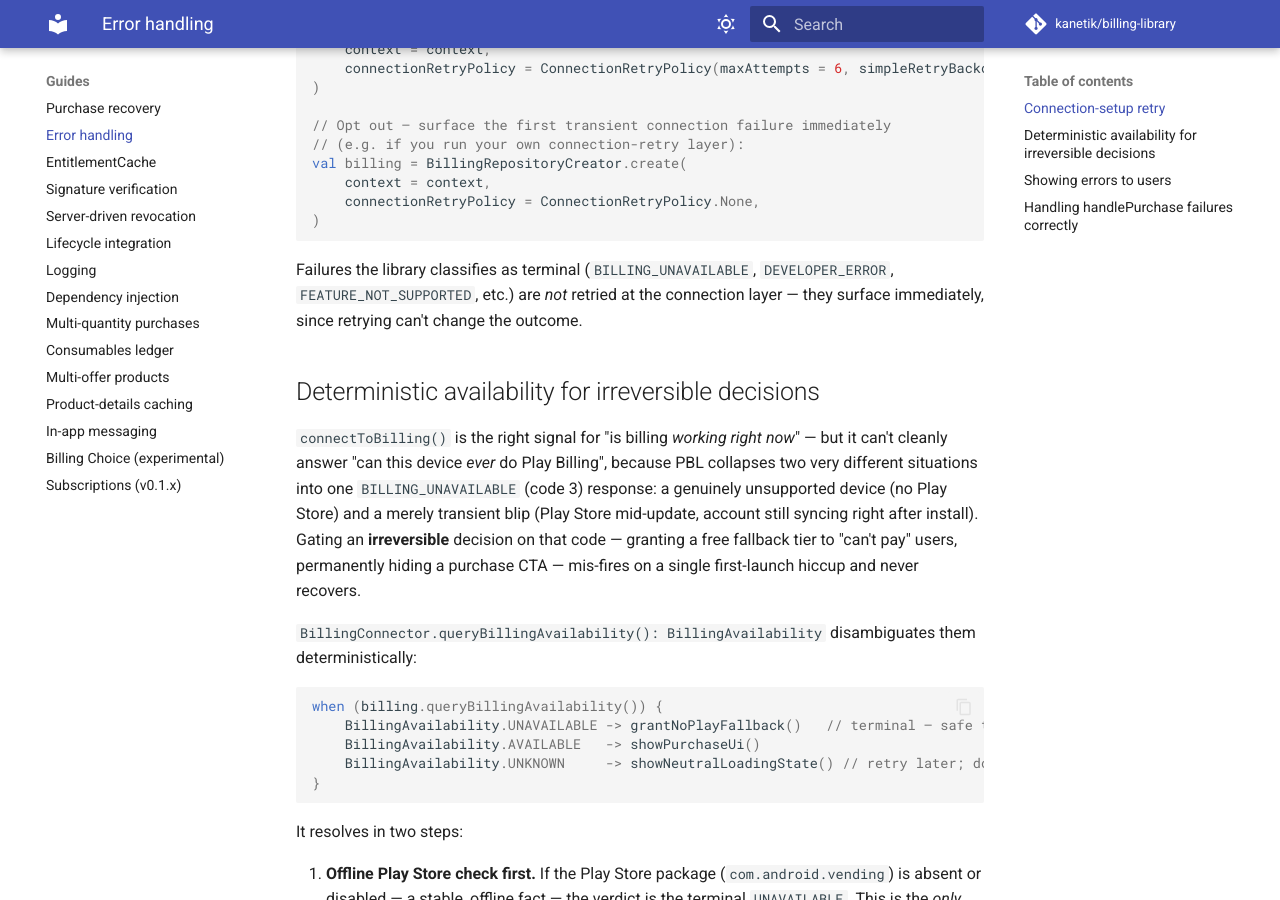
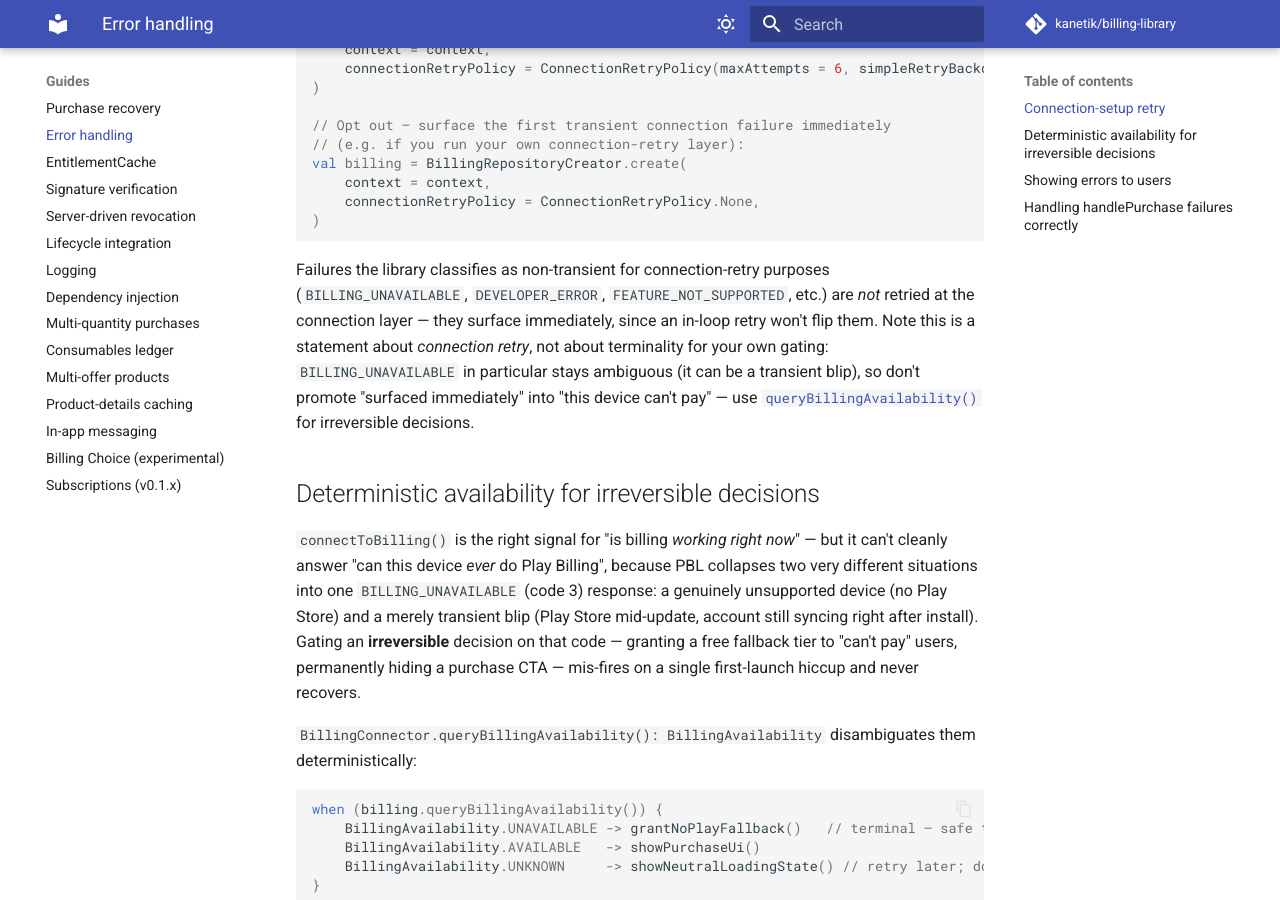
Before and after one commit to kanetik/billing-library, an MkDocs documentation site: the page built from docs/guides/error-handling.md, in a window 1280 px wide and 900 px high, scrolled down 3062 px. Built offline with MkDocs 1.6.1 and Material for MkDocs 9.7.7, drawn with Linux system fonts in a browser that asks for light colours; comment, search, counter and statistics services are not loaded.

Commit message:
docs: clarify BILLING_UNAVAILABLE non-retry vs non-terminal
The connection-retry paragraph called BILLING_UNAVAILABLE "terminal", which
contradicts the new ambiguity guidance on the same page. Reframe as
non-transient *for connection-retry purposes* (surfaced immediately) while
staying ambiguous for irreversible decisions, pointing at
queryBillingAvailability(). (Copilot review, #49.)

PR-Review-Loop: 1
Co-Authored-By: Claude Opus 4.8 (1M context) <noreply@anthropic.com>
Claude-Session: https://claude.ai/code/session_01HTmWReP9zX6mWQz9PovWCg

````diff
--- a/docs/guides/error-handling.md
+++ b/docs/guides/error-handling.md
@@ -70,7 +70,7 @@ val billing = BillingRepositoryCreator.create(
 )
 ```
 
-Failures the library classifies as terminal (`BILLING_UNAVAILABLE`, `DEVELOPER_ERROR`, `FEATURE_NOT_SUPPORTED`, etc.) are *not* retried at the connection layer — they surface immediately, since retrying can't change the outcome.
+Failures the library classifies as non-transient for connection-retry purposes (`BILLING_UNAVAILABLE`, `DEVELOPER_ERROR`, `FEATURE_NOT_SUPPORTED`, etc.) are *not* retried at the connection layer — they surface immediately, since an in-loop retry won't flip them. Note this is a statement about *connection retry*, not about terminality for your own gating: `BILLING_UNAVAILABLE` in particular stays ambiguous (it can be a transient blip), so don't promote "surfaced immediately" into "this device can't pay" — use [`queryBillingAvailability()`](#deterministic-availability-for-irreversible-decisions) for irreversible decisions.
 
 ## Deterministic availability for irreversible decisions
 
````
